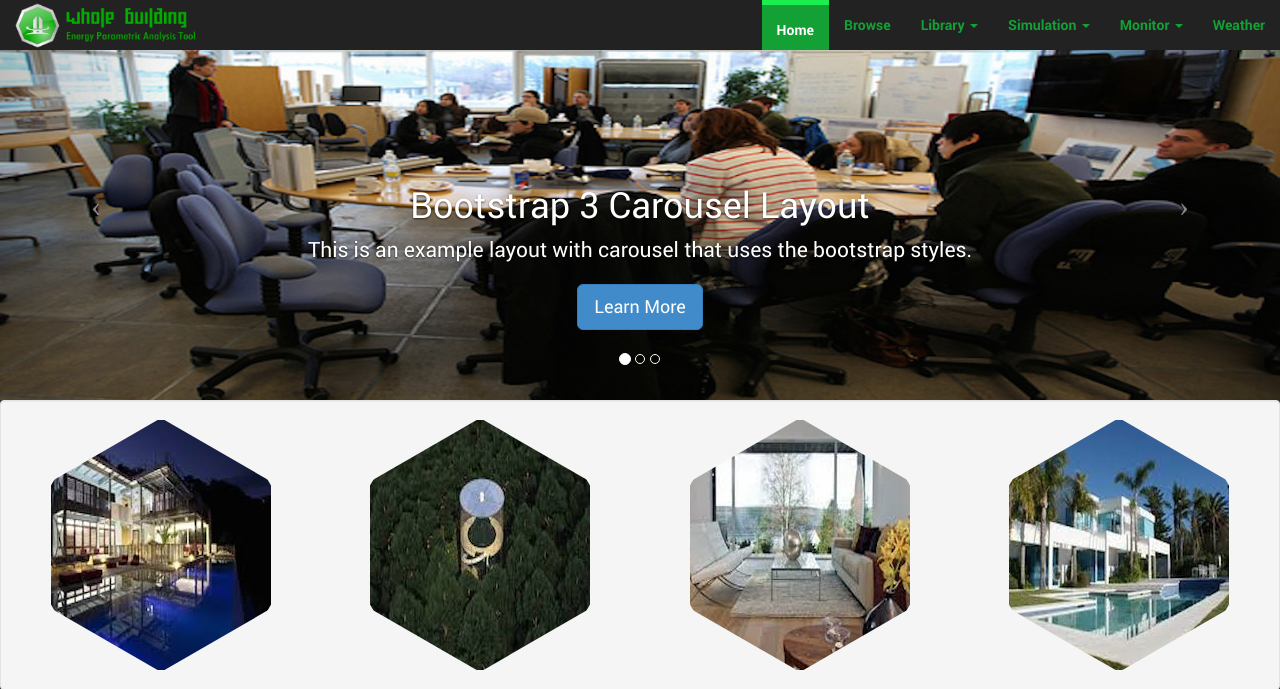
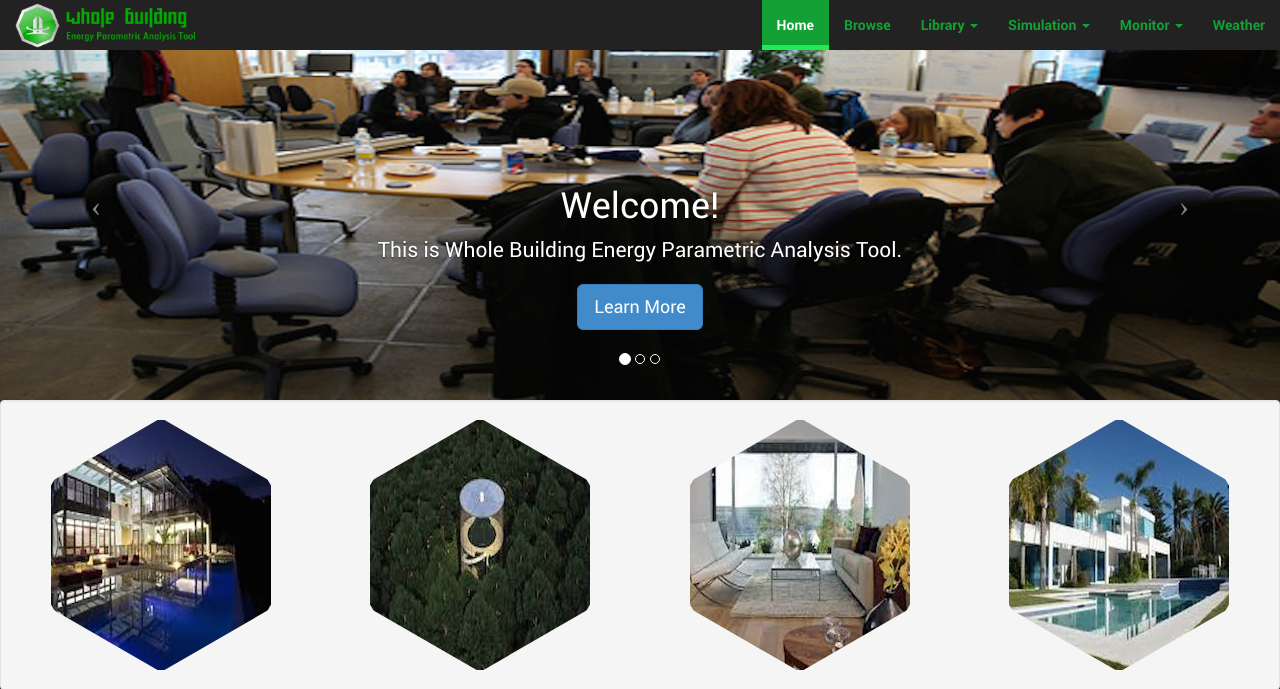
Before and after one commit to jackzhch/Whole-Building-Energy-Parametric-Analysis-Tool, a PHP site: page / in a window 1280 px wide; the page is wider, and only the part inside the window is pictured. Shown: the top 689 px of that part. Run offline with PHP 8.4, Linux system fonts and the light colour scheme; some libraries are stand-ins or nearby versions.

Commit message:
pic size; hover effect; page title
Fix the index Pic size; Border-top to Border-bottom

```diff
--- a/css/custom.css
+++ b/css/custom.css
@@ -56,7 +56,9 @@ body {
   position: absolute;
   top: 0;
   left: 0;
-  min-height: 400px;
+  min-width: 100%;
+  height: 500px;
+  max-width: none;
 }
 
 /* MARKETING CONTENT
@@ -165,13 +167,13 @@ body {
 .navbar-inverse .navbar-nav > li > a:hover {
     background-color: whitesmoke;
     color: rgb(19, 161, 53);
-    border-top: 5px solid #1bee4e;
+    border-bottom: 5px solid #1bee4e;
 }
 
 /*Change the color of the active navbar item*/
-.navbar-inverse .navbar-nav > .active > a, .navbar-inverse .navbar-nav > .active > a:hover, .navbar-inverse .navbar-nav > .active > a:focus, .navbar-inverse .navbar-nav > .dropdown > a:focus {
+.navbar-inverse .navbar-nav > .active > a, .navbar-inverse .navbar-nav > .active > a:hover, .navbar-inverse .navbar-nav > .active > a:focus {
     background-color: #13a135;
-    border-top: 5px solid #1bee4e;
+    border-bottom: 5px solid #1bee4e;
 }
 
 /*Make all thumbnails in a gallery the same size for uniformity*/
--- a/index.html
+++ b/index.html
@@ -6,8 +6,8 @@
         <meta http-equiv="X-UA-Compatible" content="IE=edge">
         <meta name="viewport" content="width=device-width, initial-scale=1">
 
-        <title>Jumbotron Template for Bootstrap</title>
         <link rel="icon" href="img/favicon.ico" type="image/x-icon">
+        <title>Whole Building Energy Parametric Analysis Tool</title>
 
         <!-- Bootstrap core CSS -->
         <link href="css/bootstrap.css" rel="stylesheet">
@@ -103,8 +103,8 @@
                     <img src="img/IW3.jpg" class="img-responsive">
                     <div class="container">
                        <div class="carousel-caption">
-                          <h1>Bootstrap 3 Carousel Layout</h1>
-                          <p>This is an example layout with carousel that uses the bootstrap styles.</p>
+                          <h1>Welcome! </h1>
+                          <p>This is Whole Building Energy Parametric Analysis Tool.</p>
                           <p><a class="btn btn-lg btn-primary" href="http://getbootstrap.com">Learn More</a></p>
                        </div>
                     </div>
```
Also changed, not shown: img/IW3.jpg.
